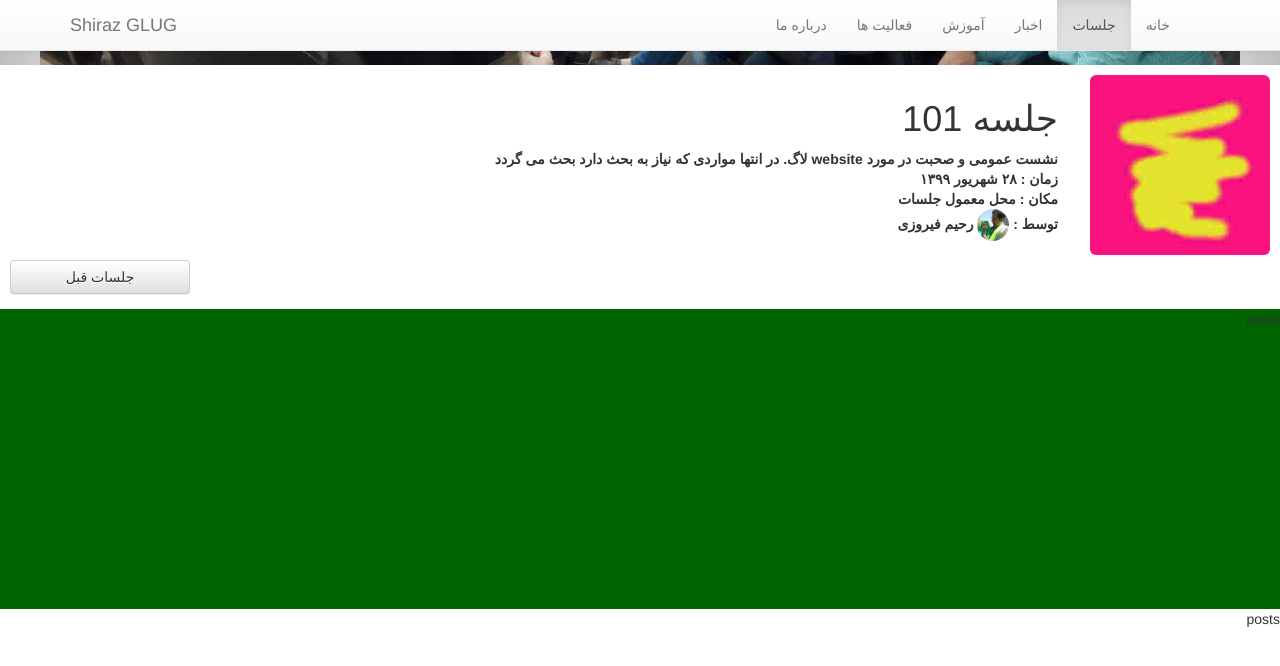
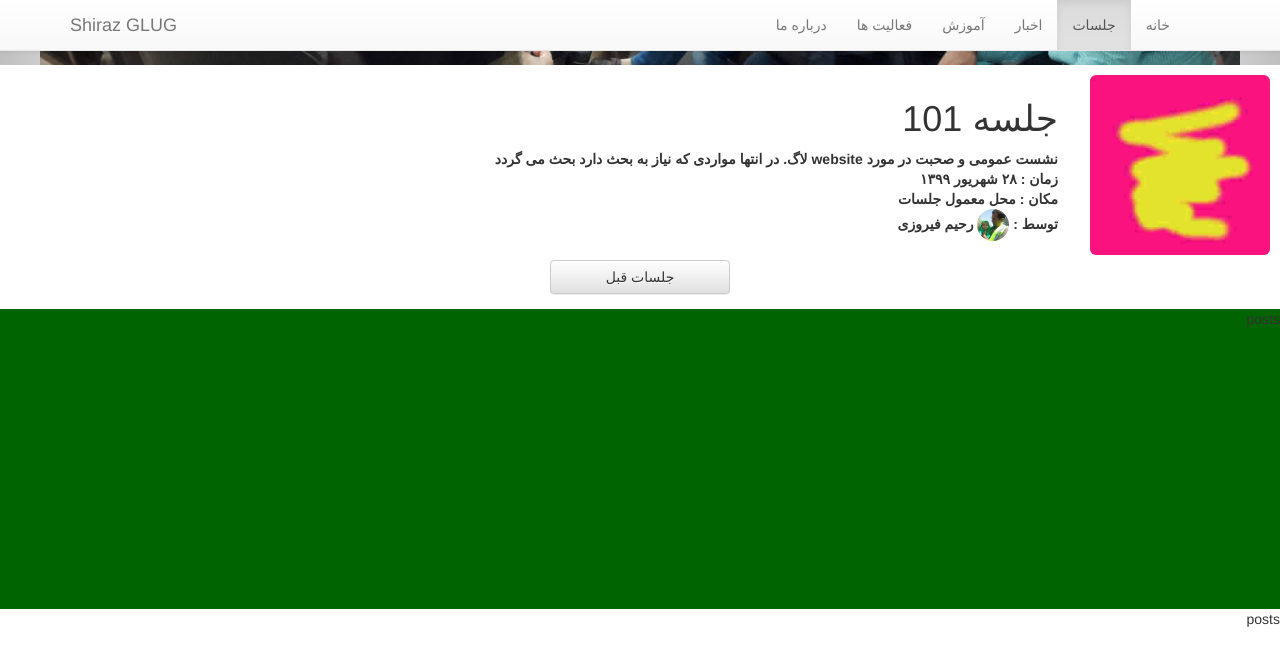
Before and after one commit to shirazlug/shirazlug, a Jekyll site: the page built from index.html, in a window 1280 px wide and 900 px high, scrolled down 391 px. Shown: the top 666 px of the window. Built offline with Jekyll 4.4.1, drawn with Linux system fonts in a browser that asks for light colours.

Commit message:
Update meeting.html

```diff
--- a/_includes/meeting.html
+++ b/_includes/meeting.html
@@ -39,7 +39,7 @@
     </th>
   </tr>
   <tr>
-    <th colspan="2" align="center"><div> <a style="margin: 5px auto; width: 180px;" class="btn btn-default" href="#" role="button"> جلسات قبل </a> </div></th>
+    <th colspan="2" align="center"><div class="text-center" > <a style="margin: 5px auto; width: 180px;" class="btn btn-default" href="#" role="button"> جلسات قبل </a> </div></th>
   </tr>
 </table>
 
```
